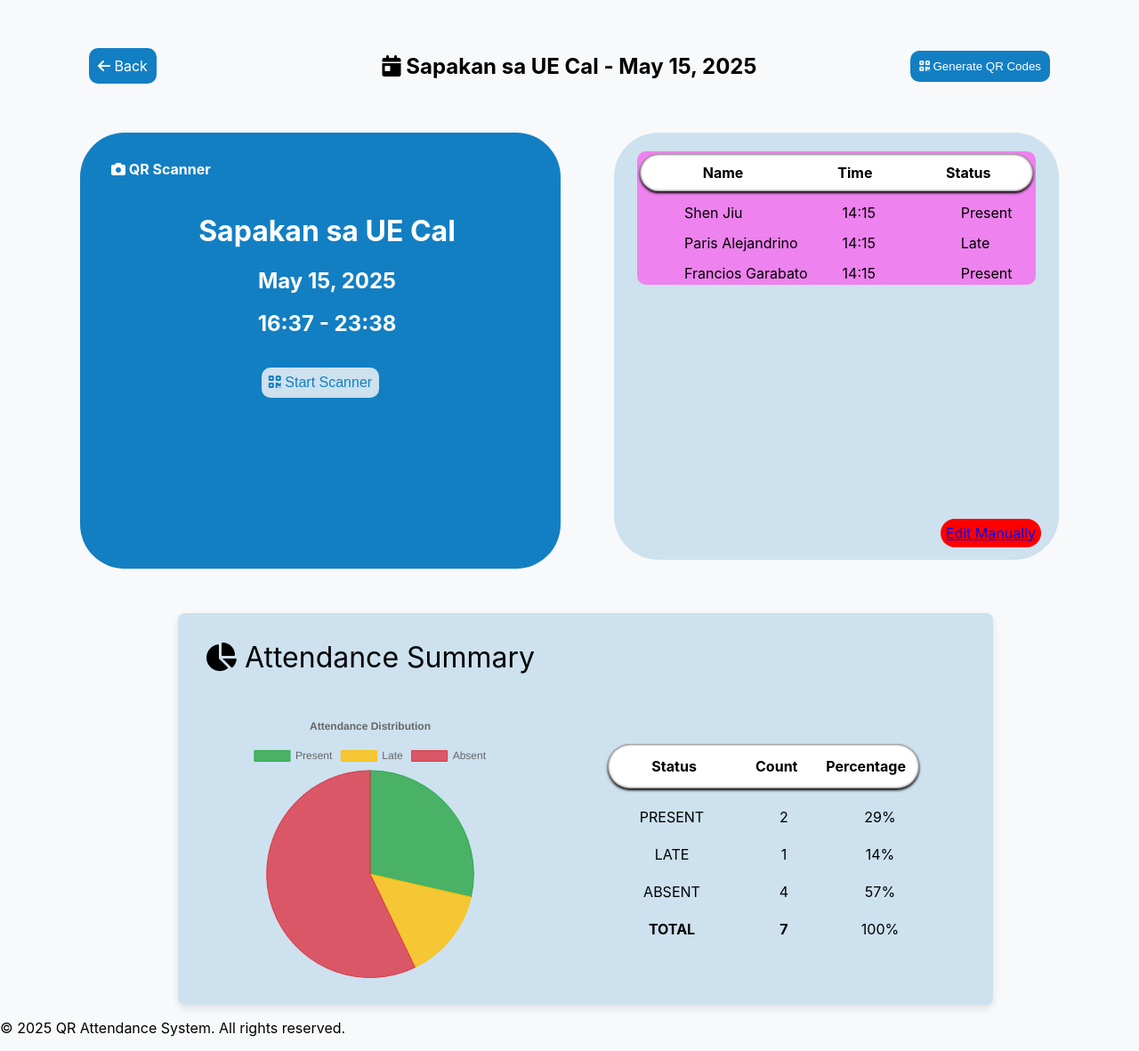
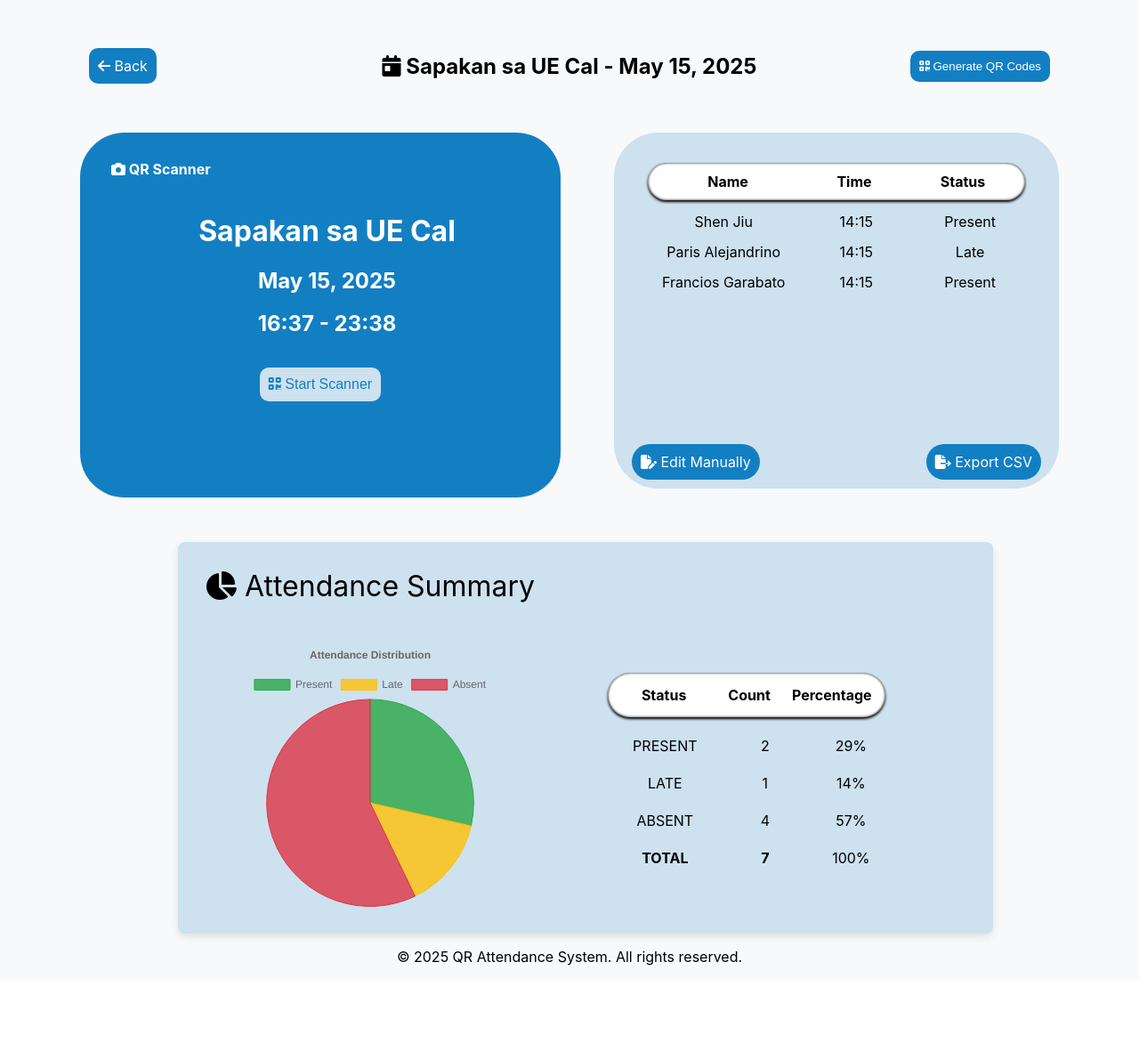
Before and after one commit to parsaljndrn/SnapTrack, a Django app: page /accounts/events/7/ in a window 1280 px wide. Shown: the part 69-1250 px from the top of the page at 89% size. After the commit the page ends 1154 px from the top, so only its background shows below. Run offline with Django 4.2, Linux system fonts and the light colour scheme; a user stored in the database is signed in; data comes from the database, SQL or seed files in the repository; both versions use the stored data as it was after the commit; lists and menus that the app fills with data are empty; some libraries are stand-ins or nearby versions.

Commit message:
May 25 update
working export file
fix htmls
fix alert message

```diff
--- a/django_employee_qr/eqrApp/static/css/event_detail.css
+++ b/django_employee_qr/eqrApp/static/css/event_detail.css
@@ -52,9 +52,11 @@
     max-width: 600px;
 }
 .event-detail-attendees {
+    min-height: 400px;
+    min-width: 300px;
+    max-width: 600px;
     position: relative;
     flex: 1 1 500px;
-    height: 60vh;
     background-color: #CDE1EF;
     box-sizing: border-box;
     padding-top: 1%;
@@ -71,13 +73,19 @@
     margin-top:10px;
     margin-bottom: -15px;
 }
+.event-detail-qrscannert{
+    display: flex;
+    justify-content: space-between;
+    align-items: center;
+}
+
 .event-detail-tbl{
     padding-top: 10px;
 }
 .table-event-details{
-    background-color: violet;
-    border-radius: 10px;
-    width: 35vw;
+    padding: 10px;
+    text-align: center;
+    width: 90%;
 }
 .attendee-data-names-table{
     background-color: white;
@@ -87,8 +95,6 @@
     padding:8px;
 }
 .attendee-data{
-    margin-left: 50px;
-    border-radius: 100px;
     width: 100%;
     display: flex;
     margin-top: 10px;
@@ -106,13 +112,26 @@
 .event-details-edit {
     position: absolute;
     bottom: 20px;
-    right: 20px;
+    left: 20px;
 }
 .event-details-editbtn{
     padding: 6px;
-    background-color: red;
+    background-color: #137FC3;
     border-radius: 50px;
-
+    padding: 8px;
+    text-decoration: none;
+    color: white;
+    border: 2px solid transparent;
+}
+.event-details-editbtn:hover{
+    background-color: white;
+    color: #137FC3;
+    border: 2px solid #137FC3;
+}
+.exportbtn {
+    position: absolute;
+    bottom: 20px;
+    right: 20px;
 }
 
 
@@ -152,7 +171,7 @@
 }
 .piechart-data-table{
     padding: 10px;
-    width: 30vw;
+    width: 90%;
     text-align: center;
 }
 .piechart-data-table td , .piechart-data-table th{
@@ -199,6 +218,12 @@
     padding: 8px;
     border-radius: 10px;
     font-size: medium;
+    border: 2px solid transparent;
+}
+.custom-btn-scanner:hover{
+    background-color: #137FC3;
+    color: white;
+    border: 2px solid white;
 }
 .qreventname{
     margin-top: 40px;
@@ -230,6 +255,15 @@
     border: none;
     padding: 8px;
     border-radius: 10px;
+    border: 2px solid transparent;
+}
+.custom-btn-scannerbck:hover{
+    background-color: white;
+    color: #137FC3;
+    border: none;
+    padding: 8px;
+    border-radius: 10px;
+    border: 2px solid #137FC3;
 }
 
 
--- a/django_employee_qr/eqrApp/templates/base.html
+++ b/django_employee_qr/eqrApp/templates/base.html
@@ -8,7 +8,8 @@
     <!-- <link href="https://cdn.jsdelivr.net/npm/bootstrap@5.3.0/dist/css/bootstrap.min.css" rel="stylesheet"> -->
     <link rel="stylesheet" href="https://cdnjs.cloudflare.com/ajax/libs/font-awesome/6.4.0/css/all.min.css">
     <link rel="stylesheet" href="{% static 'css/styles.css' %}">
-    <link rel="stylesheet" href="{% static 'css/mydesign.css' %}?v={{  now|date:'U' }}">
+    <link rel="stylesheet" href="{% static 'css/mydesign.css' %}">
+    <script src="https://cdn.jsdelivr.net/npm/sweetalert2@11"></script>
     {% block extra_css %}{% endblock %}
 </head>
 <body>
@@ -43,10 +44,10 @@
         </div>
     </nav>
 
-    <main class="container my-4">
+    <main class="">
         {% if messages %}
-        <div class="row">
-            <div class="col-12">
+        <div class="">
+            <div class="">
                 {% for message in messages %}
                 <div class="alert alert-{{ message.tags }} alert-dismissible fade show">
                     {{ message }}
@@ -62,14 +63,41 @@
 
     <footer class="bg-light text-center py-3 mt-4 border-top">
         <div class="container">
-            <p class="mb-0 text-muted">
+            <center><p class="mb-0 text-muted">
                 &copy; {% now "Y" %} QR Attendance System. All rights reserved.
-            </p>
+            </p></center>
         </div>
     </footer>
 
     <script src="https://cdn.jsdelivr.net/npm/bootstrap@5.3.0/dist/js/bootstrap.bundle.min.js"></script>
     <script src="{% static 'js/main.js' %}"></script>
-    {% block extra_js %}{% endblock %}
+    {% block extra_js %}
+    {% if messages %}
+      <div id="django-messages" style="display: none;">
+        {% for message in messages %}
+          <div data-icon="{{ message.tags|escapejs }}" data-text="{{ message|escapejs }}"></div>
+        {% endfor %}
+      </div>
+    {% endif %}
+
+    <script>
+      document.addEventListener("DOMContentLoaded", function () {
+        const container = document.getElementById("django-messages");
+        if (container) {
+          const messages = container.querySelectorAll("div[data-icon][data-text]");
+          messages.forEach(el => {
+            Swal.fire({
+              icon: el.dataset.icon,
+              text: el.dataset.text,
+              timer: 3000,
+              showConfirmButton: false,
+              toast: true,
+              position: 'top-end'
+            });
+          });
+        }
+      });
+    </script>
+    {% endblock %}
 </body>
 </html>
--- a/django_employee_qr/eqrApp/templates/bulk_edit_attendance.html
+++ b/django_employee_qr/eqrApp/templates/bulk_edit_attendance.html
@@ -2,7 +2,7 @@
 {% load static %}
 
 {% block extra_css %}
-    <link rel="stylesheet" href="{% static 'css/bulk_edit.css' %}?v={{  now|date:'U' }}">
+    <link rel="stylesheet" href="{% static 'css/bulk_edit.css' %}">
 {% endblock %}
 
 {% block content %}
@@ -14,7 +14,7 @@
             </a>
         </div>
         <div>
-            <h2>
+            <h2 style="color: black;">
                 <i class="fas fa-users-gear me-2"></i>  {{ event.name }}
             </h2>
         </div>
@@ -41,7 +41,7 @@
         <div class="edit-details">
             <form id="bulkAttendanceForm" method="post" action="{% url 'eqrApp:save_bulk_attendance' event.id %}">
                 {% csrf_token %}
-                <div class="">
+                <div class="table-box">
                     <table class="edit-attend-tbl">
                         <thead class="">
                             <tr>
--- a/django_employee_qr/eqrApp/templates/event_detail.html
+++ b/django_employee_qr/eqrApp/templates/event_detail.html
@@ -2,7 +2,7 @@
 {% load static %}
 
 {% block extra_css %}
-    <link rel="stylesheet" href="{% static 'css/event_detail.css' %}?v={{  now|date:'U' }}">
+    <link rel="stylesheet" href="{% static 'css/event_detail.css' %}">
 {% endblock %}
 
 {% block content %}
@@ -46,13 +46,13 @@
                     </div>
                 </div>
                 <div class="flip-box-back">
-                    <div class="event-detail-qrscanner">
+                    <div class="event-detail-qrscannert">
                         <h4><i class="fas fa-camera me-2"></i> QR Scanner</h4>
-                    </div>
-                    <div class="event-detail-btncamera">
                         <button class="custom-btn-scannerbck" onclick="flipBox(this)">
                             <i class="fas fa-rotate-left"></i> Back
                         </button>
+                    </div>
+                    <div class="event-detail-btncamera">
                         <div id="scanner-container" class="" style="display:none;">
                             <video id="scanner" width="100%" class="rounded border"></video>
                         </div>
@@ -106,7 +106,12 @@
             </div>
             <div class="event-details-edit">
                 <a href="{% url 'eqrApp:bulk_edit_attendance' event.id %}" class="event-details-editbtn">
-                    Edit Manually
+                    <i class="fa-solid fa-file-pen"></i>  Edit Manually
+                </a>
+            </div>
+            <div class="exportbtn">
+                <a href="{% url 'eqrApp:export_csv' event.id %}" class="event-details-editbtn">
+                    <i class="fa-solid fa-file-export"></i> Export CSV
                 </a>
             </div>
         </div>
--- a/django_employee_qr/eqrApp/urls.py
+++ b/django_employee_qr/eqrApp/urls.py
@@ -43,4 +43,7 @@ urlpatterns = [
     path('events/<int:pk>/', views.event_detail, name='event_detail'),
     path('events/<int:event_id>/bulk-edit-attendance/', views.bulk_edit_attendance, name='bulk_edit_attendance'),
     path('events/<int:event_id>/save-bulk-attendance/', views.save_bulk_attendance, name='save_bulk_attendance'),
+
+    #GAWA NI PARIS
+    path('events/<int:event_id>/export-csv/', views.export_csv, name='export_csv'),
 ]
--- a/django_employee_qr/eqrApp/views.py
+++ b/django_employee_qr/eqrApp/views.py
@@ -38,6 +38,38 @@ from io import BytesIO
 from django.core.files.base import ContentFile
 import base64
 from PIL import Image
+#GAWA NI PARIS
+import csv
+from django.http import HttpResponse
+from .models import Attendance
+import re
+
+def sanitize_filename(name):
+    return re.sub(r'[^A-Za-z0-9_-]', '_', name)
+
+def export_csv(request, event_id):
+    from .models import Attendance, Event
+
+    event = Event.objects.get(pk=event_id)
+    safe_event_name = sanitize_filename(event.name)
+
+    event = Event.objects.get(pk=event_id)
+    response = HttpResponse(content_type='text/csv')
+    response['Content-Disposition'] = f'attachment; filename="{safe_event_name}_attendance.csv"'
+
+    writer = csv.writer(response)
+    writer.writerow(['Event', 'Member', 'Timestamp', 'Status'])
+
+    for obj in Attendance.objects.filter(event=event).select_related('member'):
+        writer.writerow([
+            event.name,  # or event.name depending on your model
+            f"{obj.member.first_name} {obj.member.last_name}",
+            obj.timestamp.strftime('%Y-%m-%d %H:%M:%S'),
+            obj.get_status_display()
+        ])
+
+    return response
+#GAWA N PARIS
 
 def facilitator_required(view_func):
     def check_facilitator(user):
```
Also changed, not shown: django_employee_qr/eqrApp/static/css/bulk_edit.css (+12 -1 lines), django_employee_qr/eqrApp/static/css/mydesign.css (+36 -42 lines), django_employee_qr/eqrApp/templates/create_event.html (+5 -4 lines), django_employee_qr/eqrApp/templates/myloginpage.html (+28 -2 lines), django_employee_qr/db.sqlite3, django_employee_qr/media/qr_codes/8/09173617125.png (added), django_employee_qr/media/qr_codes/8/12345678911.png (added), django_employee_qr/media/qr_codes/8/20211108406.png (added), django_employee_qr/media/qr_codes/8/20231137204.png (added), django_employee_qr/media/qr_codes/8/20231137205.png (added), django_employee_qr/media/qr_codes/8/33330003333.png (added).
